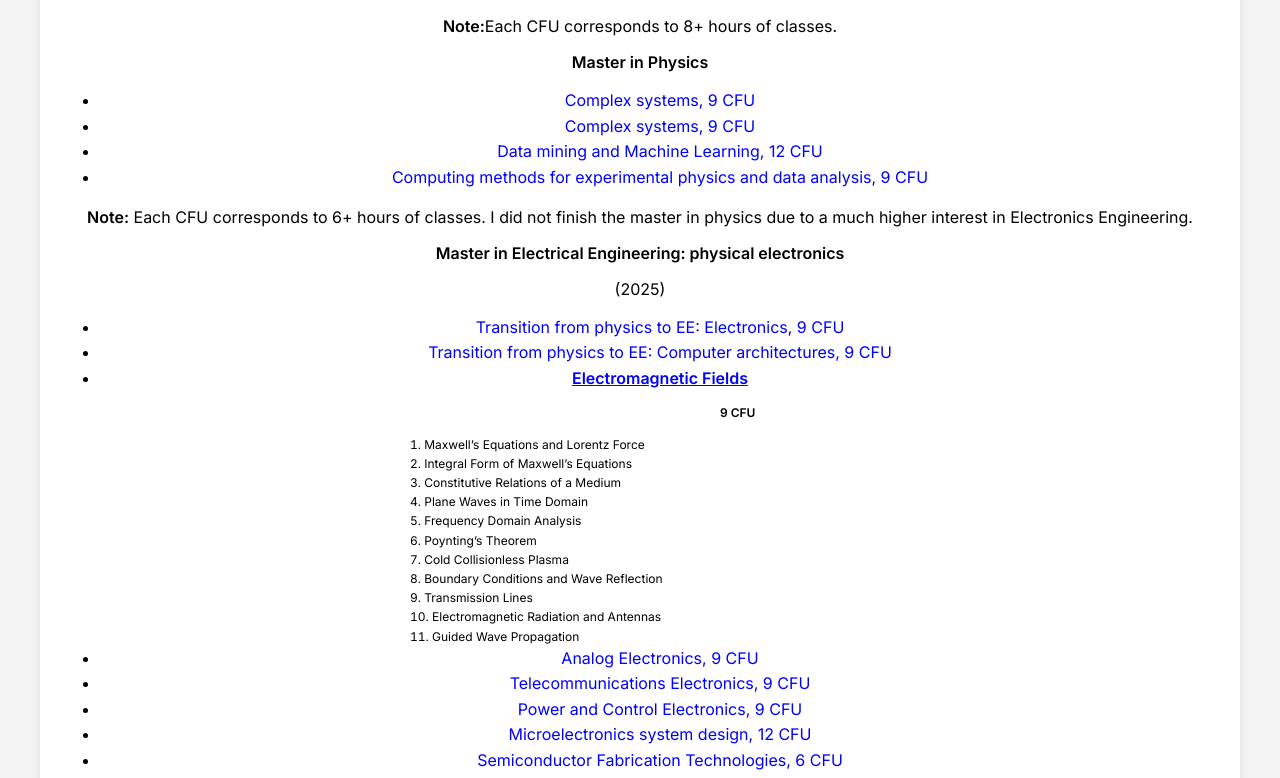
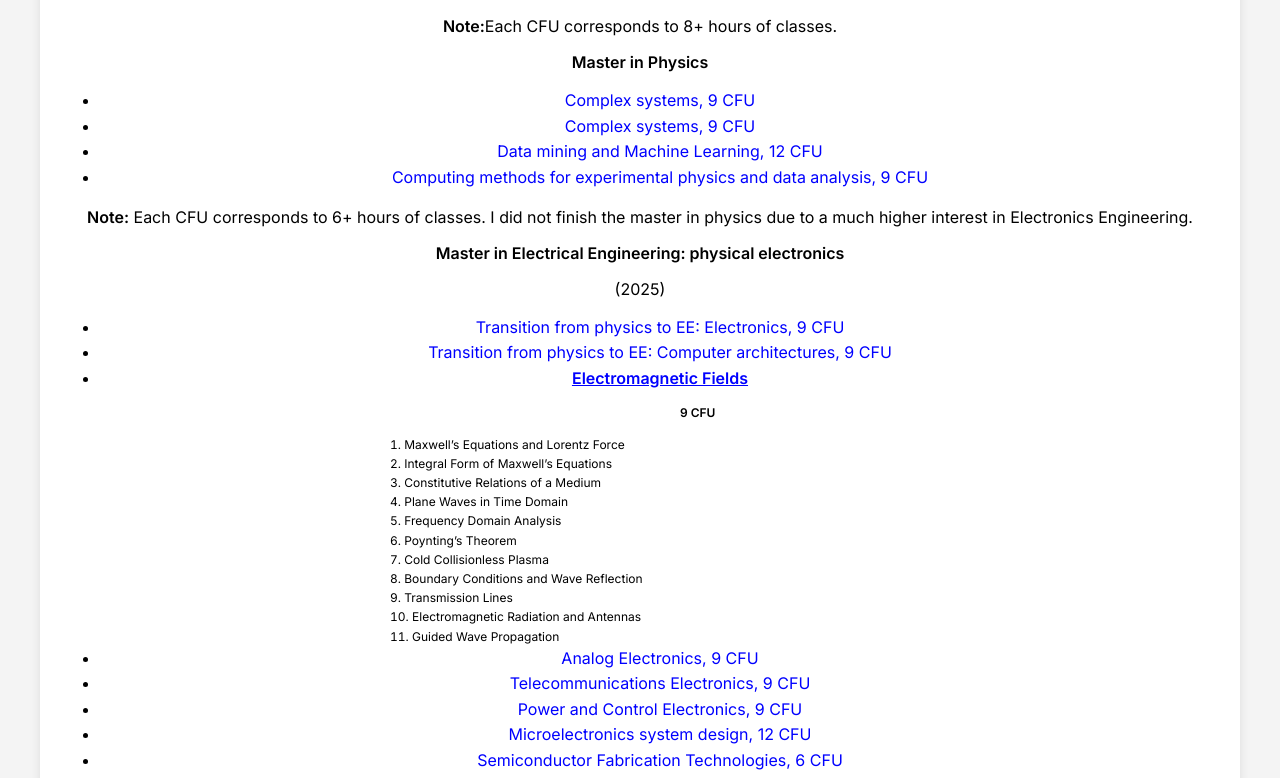
Before and after one commit to PietroFaraggiana/Portfolio, a plain HTML site: page index.html in a window 1280 px wide. Both pictures are taken after a click on the element "Electromagnetic Fields". Shown: the part 1713-2491 px from the top of the page. Drawn offline with Linux system fonts and the light colour scheme.

Commit message:
Update index.html

```diff
--- a/index.html
+++ b/index.html
@@ -9,13 +9,13 @@
         .course-content {
             font-size: 12px;
             display: none;
-            padding-left: 300px;
+            padding-left: 280px;
             margin-top: 5px;
             text-align: left;
         }
         .course-cfu {
             display: block;
-            margin-left: 320px;
+            margin-left: 300px;
             font-weight: bold;
         }
 
```
